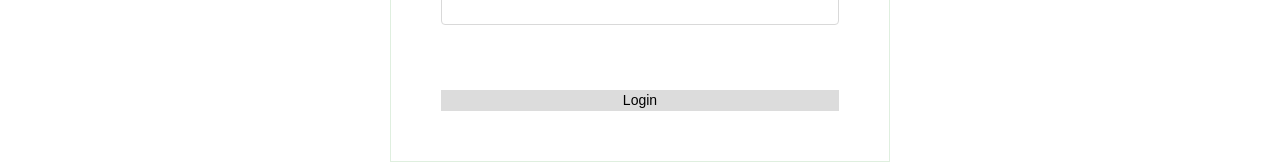
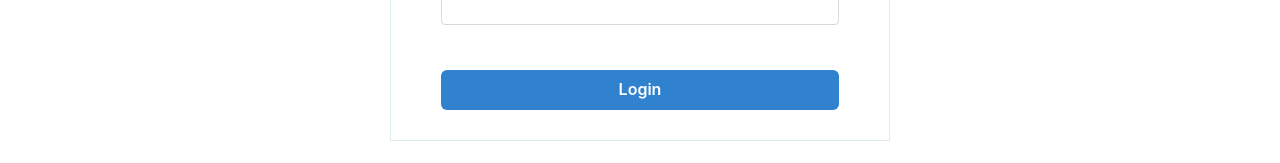
Before and after one commit to conniedc1206/flatapp-store-app, a React (Create React App) app in the folder flatapp-store/: page /login in a window 1280 px wide. Shown: the part 697-860 px from the top of the page. Built offline with nearby package versions, Linux system fonts and the light colour scheme.

Commit message:
saving before pull

```diff
--- a/flatapp-store/src/components/FilteredList.js
+++ b/flatapp-store/src/components/FilteredList.js
@@ -1,6 +1,6 @@
 import React from 'react'
 import ProjectItem from './ProjectItem'
-import { Box, Flex } from "@chakra-ui/react"
+import { Flex } from "@chakra-ui/react"
 
 function FilteredList({ apps, phase }) {
 
--- a/flatapp-store/src/components/Login.js
+++ b/flatapp-store/src/components/Login.js
@@ -1,5 +1,6 @@
 import React from "react";
 import { useState } from "react";
+import { Button } from "@chakra-ui/react"
 
 function Login() {
   const [log, setLog] = useState("");
@@ -35,9 +36,9 @@ function Login() {
         <br></br>
         {/* <label htmlFor="name">Newsletter</label>
                 <input type="checkbox" id="newsletter" value="newsletter"/> */}
-        <button id="submit" type="submit">
+        <Button id="submit" type="submit" colorScheme="blue">
           Login
-        </button>
+        </Button>
       </form>
     </div>
   );
--- a/flatapp-store/src/components/ProjectItem.js
+++ b/flatapp-store/src/components/ProjectItem.js
@@ -7,15 +7,14 @@ function ProjectItem({ app }) {
     const { appName, phase, likes, id } = app;
     let { image } = app;
 
+    // if (!image){
+        image = "https://coursereport-production.imgix.net/uploads/school/logo/8/original/flatironschool.png?w=200&h=200"
+    // }
+
     //iterates through all creators and puts commas between their names
     // let authors = "";
     // developerName.forEach((author) => authors += author + ", ")
     // authors = authors.slice(0, authors.length-2);
-
-    // if (!image){
-        image = "https://coursereport-production.imgix.net/uploads/school/logo/8/original/flatironschool.png?w=200&h=200"
-    // }
-
     return (
         <Box
         borderWidth="2px"
--- a/flatapp-store/src/style.css
+++ b/flatapp-store/src/style.css
@@ -106,13 +106,13 @@ form > label {
   margin-bottom: 5px;
 }
 
-#submit {
+/* #submit {
   background-color: gainsboro;
   color: black;
   font-family: sans-serif;
   font-size: 14px;
   margin: 20px 0px;
-}
+} */
 
 /* LOGIN */
 
```
